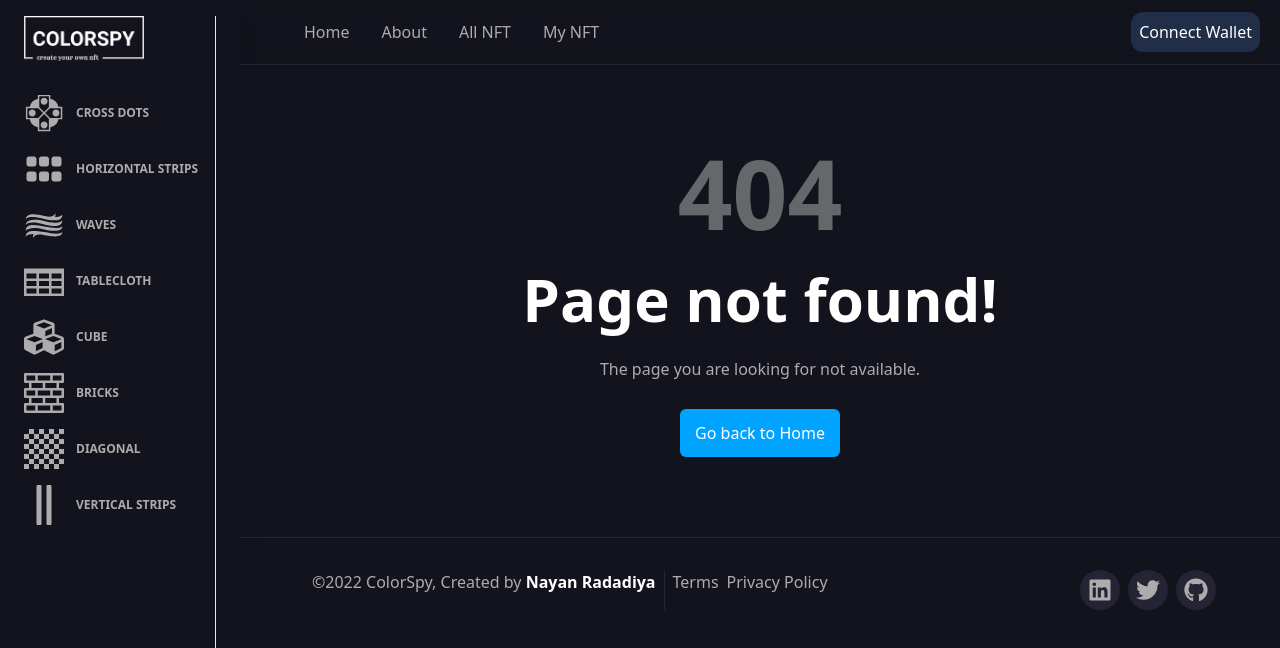
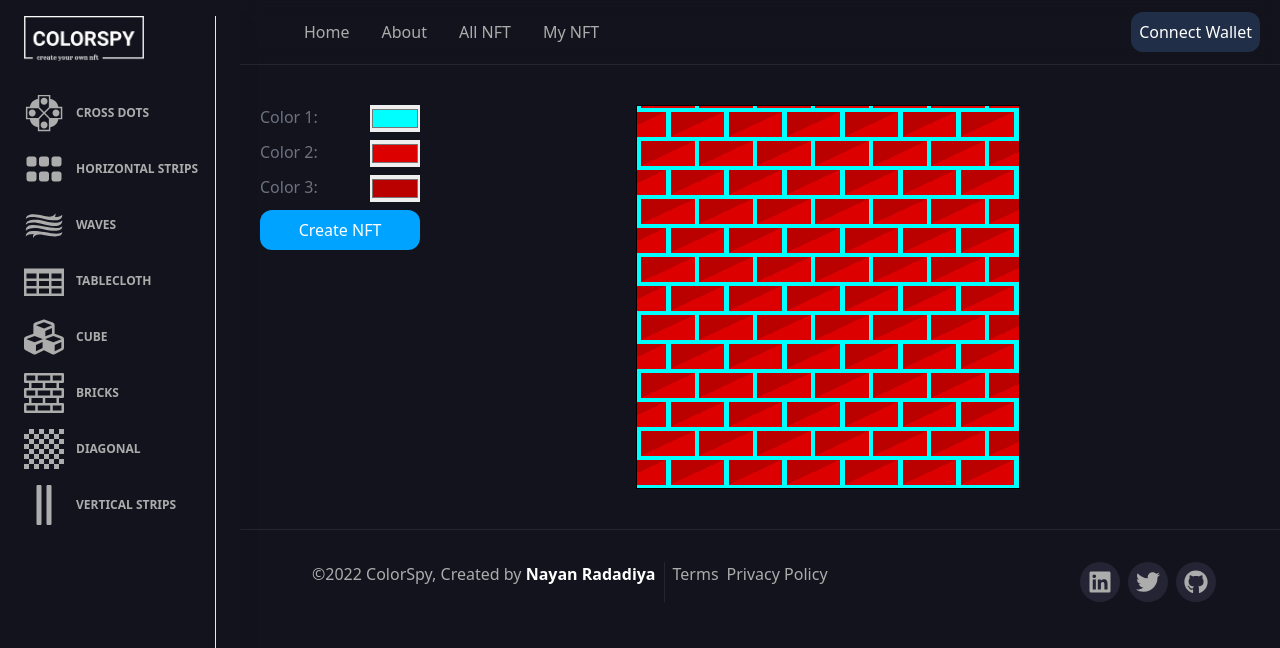
Before and after one commit to nayanrdeveloper/polygon_nft_design_pattern, a Next.js app: page /tools/bricks in a window 1280 px wide. Before the commit this address had no page. Shown: the top 648 px of the page. Built offline with nearby package versions, Linux system fonts and the light colour scheme.

Commit message:
design tool bricks are added

```diff
--- /dev/null
+++ b/components/DesignTools/Bricks.tsx
@@ -0,0 +1,113 @@
+import React, { useEffect, useState } from "react";
+import { useRouter } from "next/router";
+import AOS from "aos";
+import "aos/dist/aos.css";
+
+function Bricks() {
+  useEffect(() => {
+    AOS.init();
+    AOS.refresh();
+  }, []);
+  const router = useRouter();
+  interface colorInputStruct {
+    color1: string;
+    color2: string;
+    color3: string;
+  }
+  const [colorInputs, setColorInputs] = useState<colorInputStruct>({
+    color1: "#00FFFF",
+    color2: "#dd0000",
+    color3: "#bb0000",
+  });
+  const createNFT = () => {
+    const property = {
+      backgroundColor: colorInputs.color1,
+      backgroundImage: `linear-gradient(335deg, ${colorInputs.color2} 23px, transparent 23px),linear-gradient(155deg, ${colorInputs.color3} 23px, transparent 23px),linear-gradient(335deg, ${colorInputs.color2} 23px, transparent 23px),linear-gradient(155deg, ${colorInputs.color3} 23px, transparent 23px)`,
+      backgroundSize: "58px 58px",
+      backgroundPosition: "0px 2px, 4px 35px, 29px 31px, 34px 6px",
+    };
+    window.localStorage.setItem("gradient_color", JSON.stringify(property));
+    router.push({
+      pathname: `create_nft`,
+    });
+  };
+  return (
+    <div className="container px-5 py-10">
+      <div className="fade-in-text">
+        <div className="flex flex-wrap gap-4 md:gap-2">
+          <div
+            className="flex flex-col gap-2 justify-items-center"
+            data-aos="fade-up-right"
+          >
+            <div className="flex justify-items-center justify-between">
+              <label htmlFor="gradient-type" className="mr-2 text-gray-500">
+                Color 1:
+              </label>
+              <input
+                type={"color"}
+                className="input-border"
+                value={colorInputs.color1}
+                onChange={(e) => {
+                  setColorInputs({
+                    ...colorInputs,
+                    color1: e.currentTarget.value,
+                  });
+                }}
+              />
+            </div>
+            <div className="flex justify-items-center justify-between">
+              <label htmlFor="gradient-type" className="mr-2 text-gray-500">
+                Color 2:
+              </label>
+              <input
+                type={"color"}
+                className="input-border"
+                value={colorInputs.color2}
+                onChange={(e) => {
+                  setColorInputs({
+                    ...colorInputs,
+                    color2: e.currentTarget.value,
+                  });
+                }}
+              />
+            </div>
+            <div className="flex justify-items-center justify-between">
+              <label htmlFor="gradient-type" className="mr-2 text-gray-500">
+                Color 3:
+              </label>
+              <input
+                type={"color"}
+                className="input-border"
+                value={colorInputs.color3}
+                onChange={(e) => {
+                  setColorInputs({
+                    ...colorInputs,
+                    color3: e.currentTarget.value,
+                  });
+                }}
+              />
+            </div>
+            <button
+              onClick={createNFT}
+              className="hover:bg-[#212e48] w-40 py-2 px-2 rounded-xl text-white bg-[#00a3ff] duration-300"
+            >
+              Create NFT
+            </button>
+          </div>
+          <div
+            data-aos="fade-up-left"
+            className="flex border border-black gradient-preview w-44 h-44 md:w-96 md:h-96 md:ml-52"
+            style={{
+              backgroundColor: colorInputs.color1,
+              backgroundImage: `linear-gradient(335deg, ${colorInputs.color2} 23px, transparent 23px),linear-gradient(155deg, ${colorInputs.color3} 23px, transparent 23px),linear-gradient(335deg, ${colorInputs.color2} 23px, transparent 23px),linear-gradient(155deg, ${colorInputs.color3} 23px, transparent 23px)`,
+              backgroundSize: "58px 58px",
+              backgroundPosition: "0px 2px, 4px 35px, 29px 31px, 34px 6px",
+            }}
+          ></div>
+        </div>
+      </div>
+    </div>
+  );
+}
+
+export default Bricks;
--- /dev/null
+++ b/pages/tools/bricks.tsx
@@ -0,0 +1,12 @@
+import React from 'react'
+import Bricks from '../../components/DesignTools/Bricks'
+
+function bricks() {
+  return (
+    <div>
+      <Bricks />
+    </div>
+  )
+}
+
+export default bricks
```
